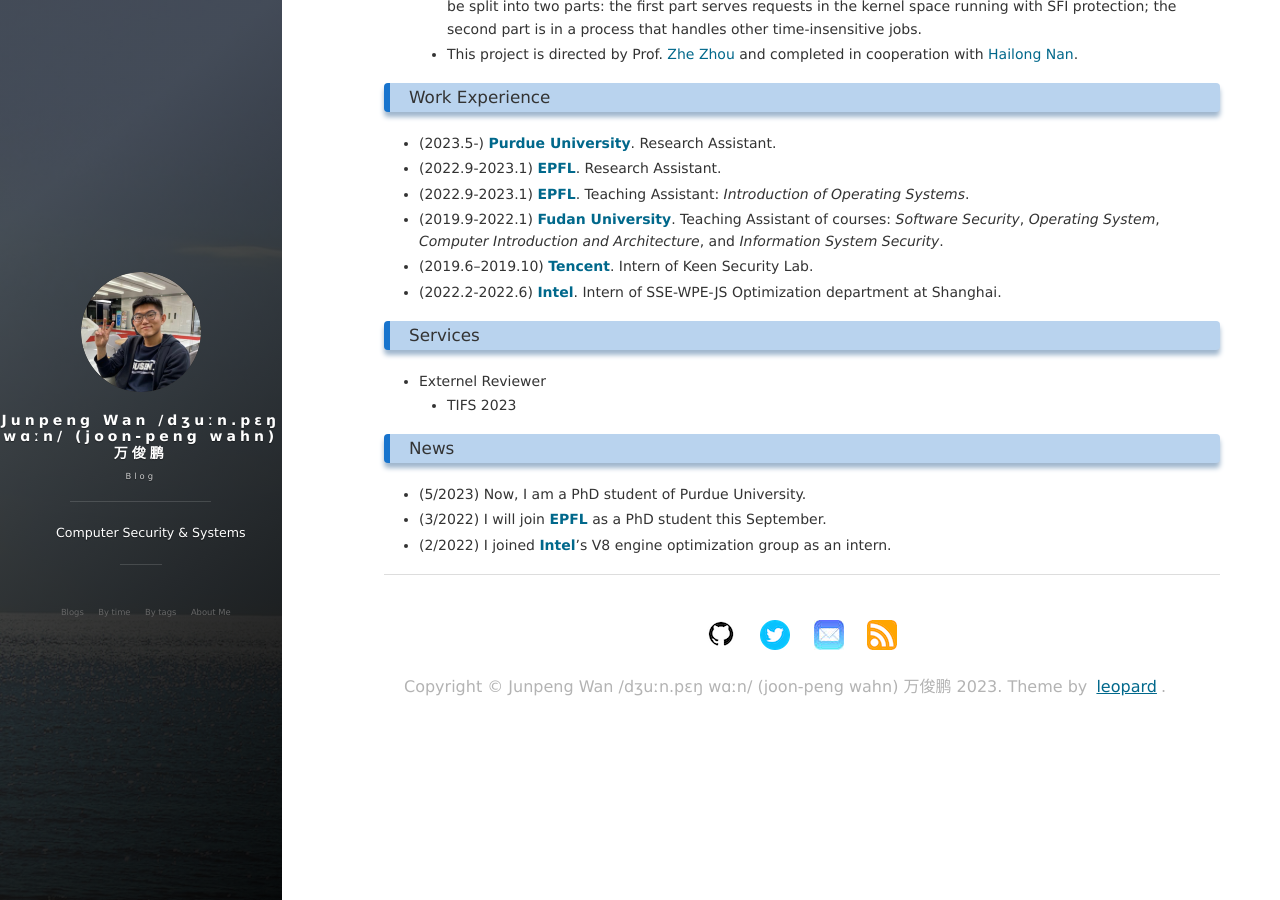
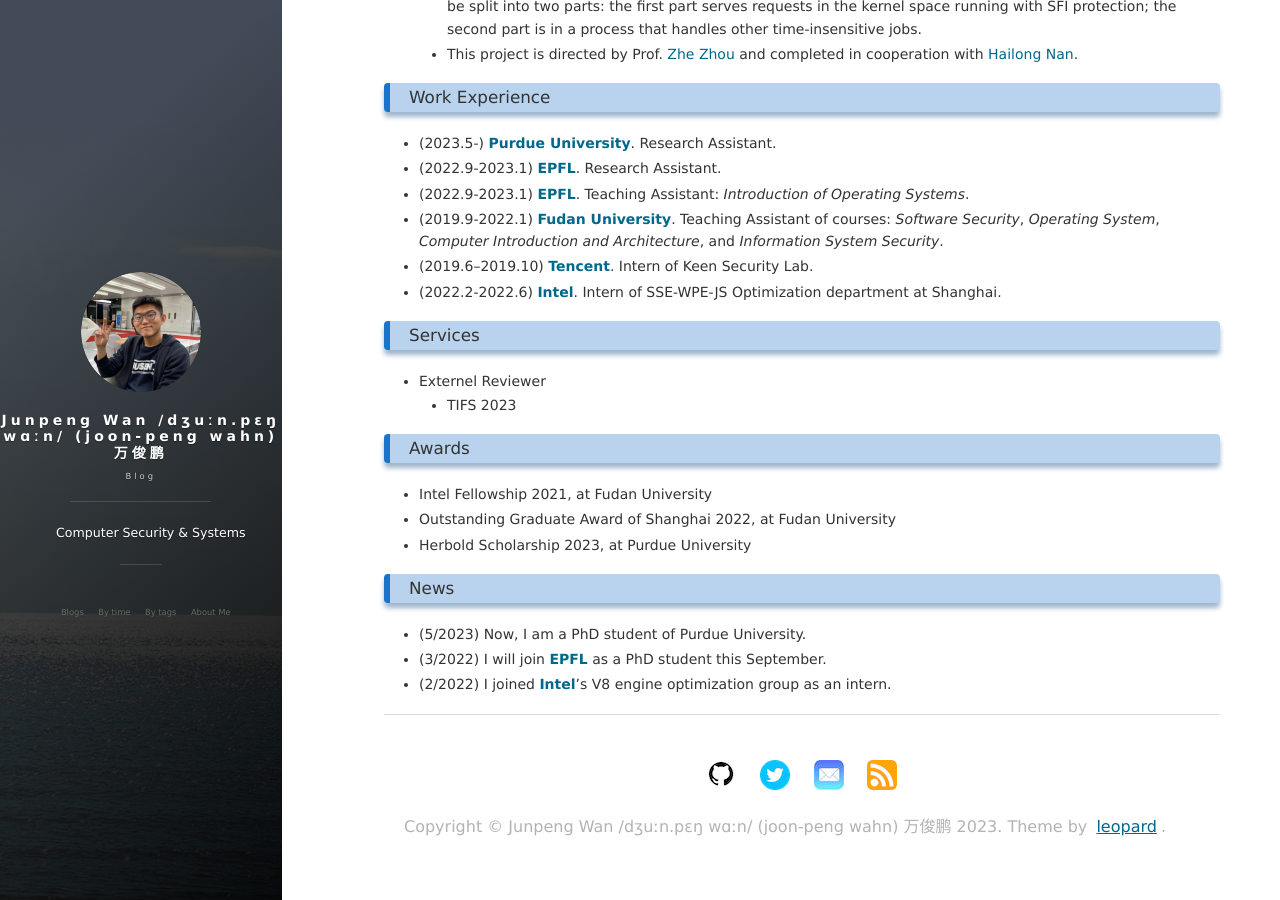
Before and after one commit to stefan1wan/stefan1wan.github.io, a Jekyll site: the page built from about.md, in a window 1280 px wide and 900 px high, scrolled down 571 px. Built offline with Jekyll 4.4.1, drawn with Linux system fonts in a browser that asks for light colours; nearby versions of some CDN libraries; library files that are not in the unit come from our copies; comment, search, counter and statistics services are not loaded.

Commit message:
scholarship

```diff
--- a/about.md
+++ b/about.md
@@ -34,10 +34,10 @@
 + Externel Reviewer
   + TIFS 2023
 
-<!-- ### Awards
+### Awards
 + Intel Fellowship 2021, at Fudan University
 + Outstanding Graduate Award of Shanghai 2022, at Fudan University
-+ Herbold Scholarship 2023, at Purdue University -->
++ Herbold Scholarship 2023, at Purdue University
 
 
 ### News
```
